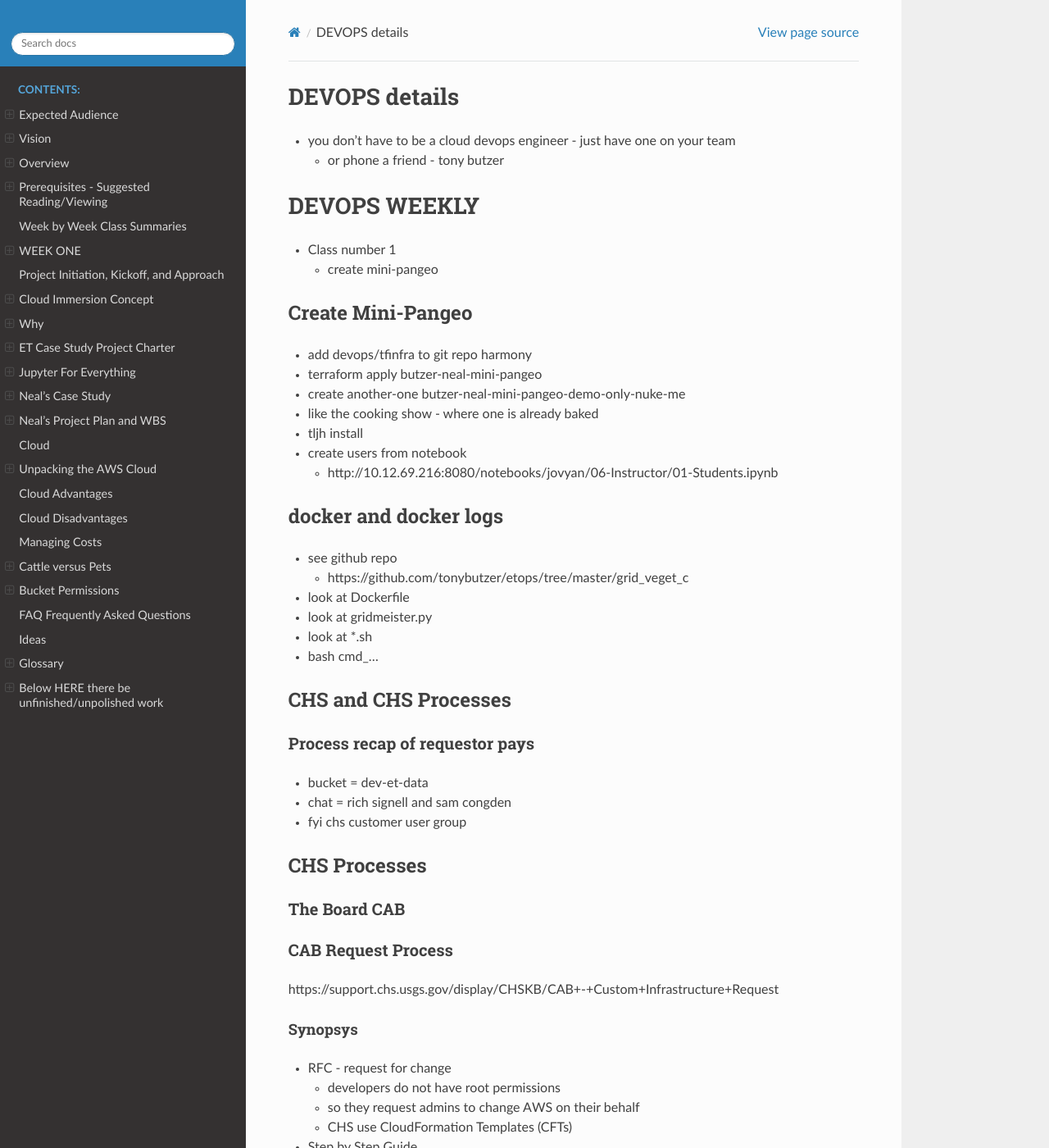
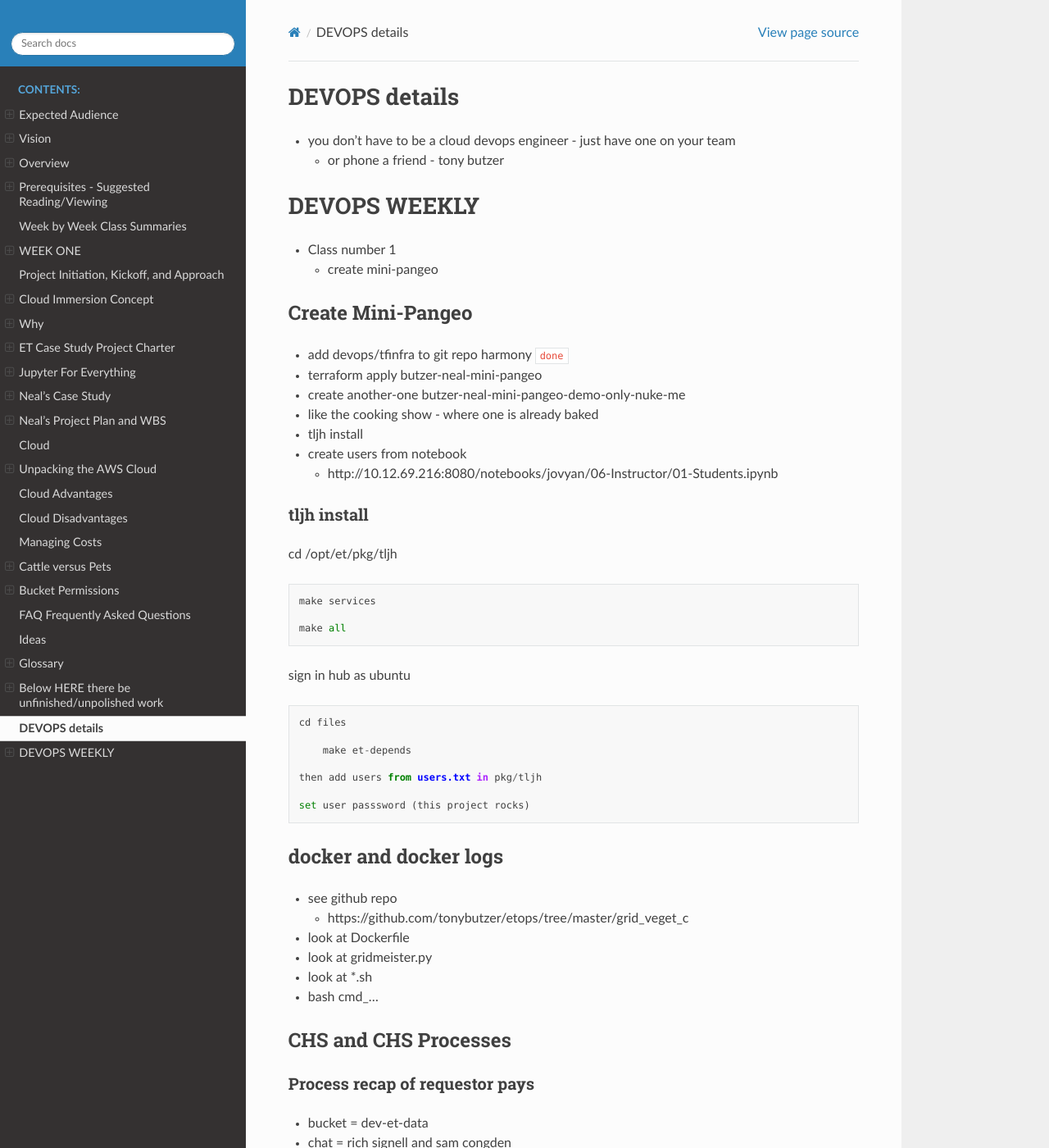
Before and after one commit to tonybutzer/harmony, a Sphinx documentation site: the page built from documentation/source/27DEVOPS.md, in a window 1280 px wide and 1400 px high. Shown: the whole window at 82% size. Built offline with Sphinx 7.4.7 and the Read the Docs theme 2.0.0, drawn with Linux system fonts in a browser that asks for light colours; pages that are not in the unit, such as notebooks, are missing from menus.

Commit message:
automatic git update from Makefile

```diff
--- a/documentation/source/27etops.md
+++ b/documentation/source/27DEVOPS.md
@@ -10,13 +10,37 @@
 
 ## Create Mini-Pangeo
 
-- add devops/tfinfra to git repo harmony
+- add devops/tfinfra to git repo harmony `done`
 - terraform apply butzer-neal-mini-pangeo
 - create another-one  butzer-neal-mini-pangeo-demo-only-nuke-me
 - like the cooking show - where one is already baked
 - tljh install
 - create users from notebook
 	- http://10.12.69.216:8080/notebooks/jovyan/06-Instructor/01-Students.ipynb
+
+
+### tljh install
+cd /opt/et/pkg/tljh
+
+    make services
+
+    make all
+
+sign in hub as ubuntu
+
+    cd files
+
+        make et-depends
+
+    then add users from users.txt in pkg/tljh
+
+    set user passsword (this project rocks)
+
+
+
+
+
+
 
 ## docker and docker logs
 
--- a/documentation/source/index.rst
+++ b/documentation/source/index.rst
@@ -19,10 +19,10 @@ Welcome to AWS -- PANGEO Onboarding Training
    13FAQ.md
    13glossary.md
    14project_plan
+   27DEVOPS.md
 .. 15conops.md
 .. 18sandbox.md
 .. 20infra.md
-.. 27etops.md
 .. 30Data.md
 .. 33data_discovery.md
 .. 35data_wrangle.md
```
